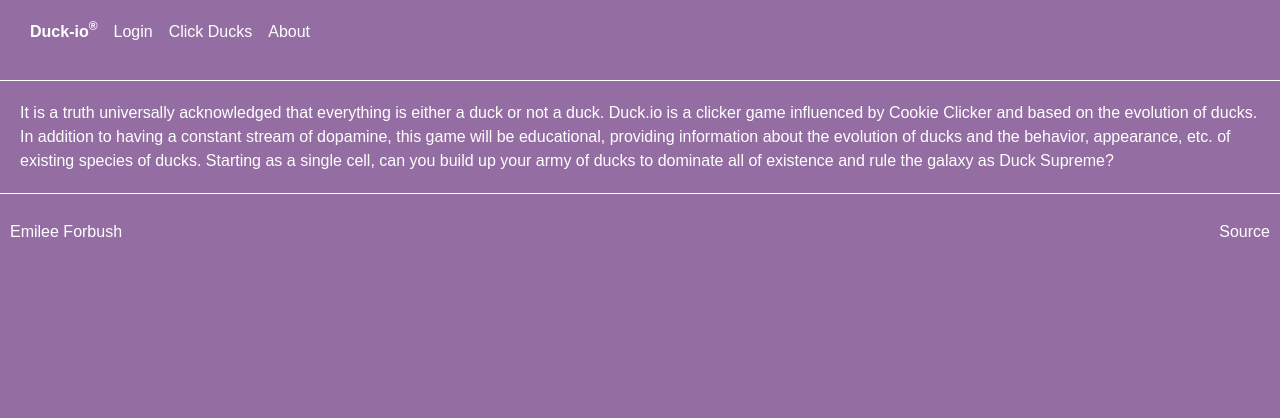
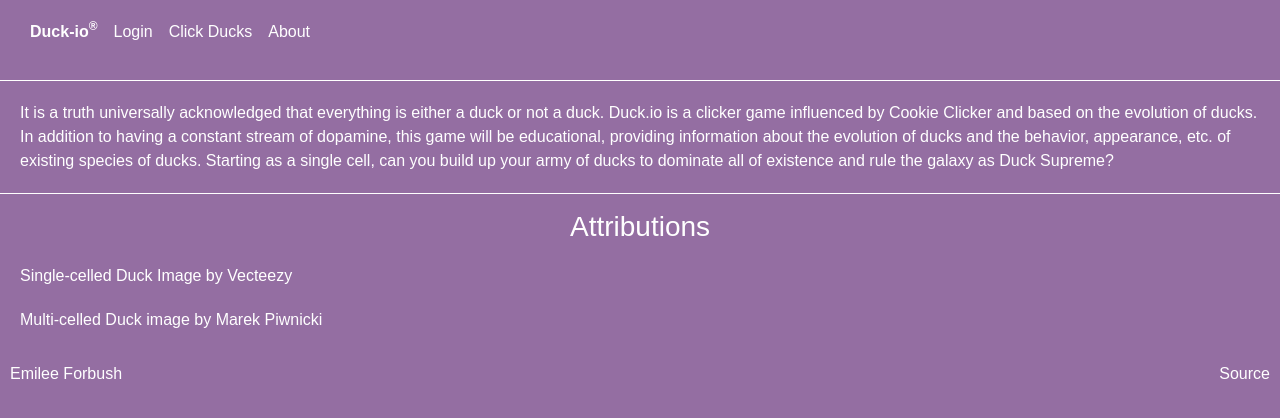
Before and after one commit to nameis-DarkRaven/startup, a React (Vite) app: page /about in a window 1280 px wide. Shown: the top 418 px of the page. Built offline with nearby package versions, Linux system fonts and the light colour scheme.

Commit message:
Added attributions for photos, which are autopopulated based on the list of attributions.

```diff
--- a/src/about/about.jsx
+++ b/src/about/about.jsx
@@ -3,6 +3,11 @@ import 'bootstrap/dist/css/bootstrap.min.css';
 import './about.css';
 
 export function About() {
+  const attributions = [
+    { link: "https://www.vecteezy.com/free-photos/single-cell", attribution: "Single-celled Duck Image by Vecteezy" },
+    { link: "https://www.pexels.com/photo/bacteria-on-white-background-11516492", attribution: "Multi-celled Duck image by Marek Piwnicki" },
+  ]
+
   return (
     <main>
       <hr />
@@ -14,6 +19,13 @@ export function About() {
         Starting as a single cell, can you build up your army of ducks to dominate all of existence and rule the galaxy as Duck Supreme?
       </p>
       <hr />
+
+      <h3> Attributions </h3>
+      {attributions.map((image, index) => {
+        return (
+          <p id="attribution" href={image.link}> {image.attribution} </p>
+        );
+      })}
     </main>
   );
 }
```
